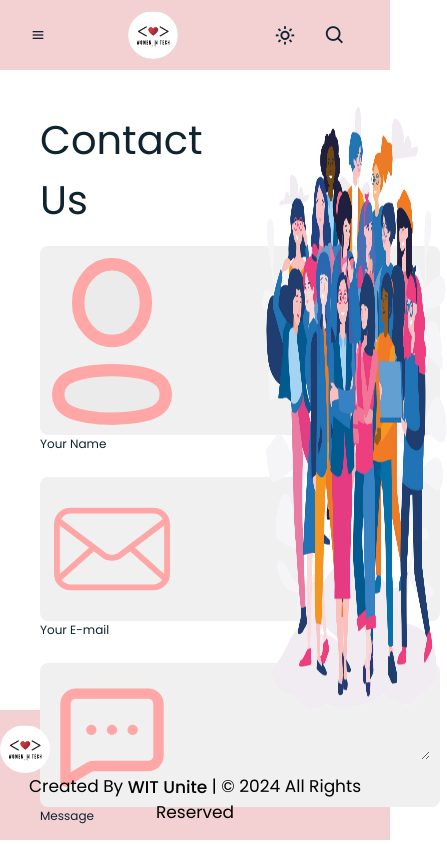
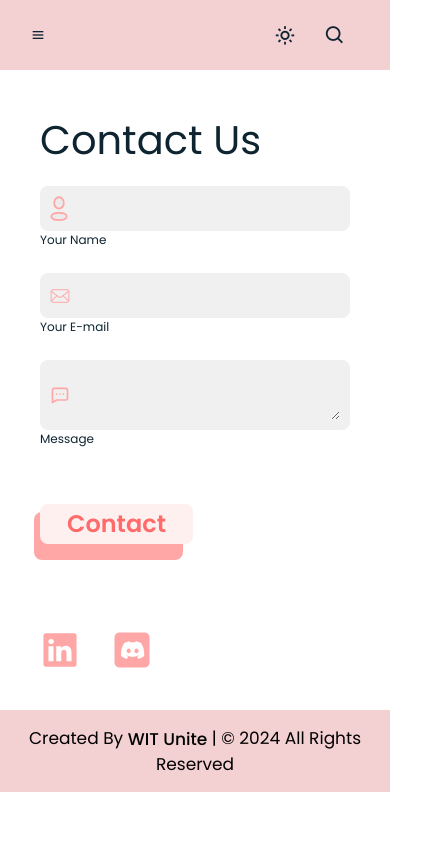
Before and after one commit to AliAngelinaaa/WITUnite, a React (Create React App) app: page /witunite/contactus in a window 390 px wide. Shown: the top 844 px of the page, 447 px wide, since content can reach past the window. Built offline with nearby package versions, Linux system fonts and the light colour scheme; no server answers.

Commit message:
Made the contact us page more reactive

```diff
--- a/src/components/contactform.jsx
+++ b/src/components/contactform.jsx
@@ -46,17 +46,17 @@ function ContactForm() {
     <form onSubmit={onSubmit} className="contact-form">
       <h1 className='title' style={{marginBottom:16}}>Contact Us</h1>
       <div className='input-container'>
-        <img src={name} style={{marginRight:8}}></img>
+        <img className='symbol' src={name} style={{marginRight:8}}></img>
         <input type="text" name="name"/><br/>
       </div>
       <label>Your Name</label>
       <div className='input-container'>
-        <img src={email} style={{marginRight:8}}></img>
+        <img className='symbol' src={email} style={{marginRight:8}}></img>
         <input type="email" name="email"/><br/>
       </div>
       <label>Your E-mail</label>
       <div className='input-container'>
-        <img src={message} style={{marginRight:8, textAlign:'start'}}></img>
+        <img className='symbol' src={message} style={{marginRight:8, textAlign:'start'}}></img>
         <textarea name="message"></textarea><br/>
       </div>
       <label style={{marginBottom:56}}>Message</label>
--- a/src/components/service.jsx
+++ b/src/components/service.jsx
@@ -29,6 +29,7 @@ function Service({ id, title, description, image}) {
   return (
     <div className="service">
       <img
+          className='img'
           src={image}
           width='140px'
           height='140px'
--- a/src/css/contactus.css
+++ b/src/css/contactus.css
@@ -106,3 +106,37 @@ h1{
 .social{
     margin-right: 32px;
 }
+
+@media (max-width: 600px) {
+  .symbol{
+    width: 20px;
+    height: auto;
+    display: flex;
+    object-fit: contain;
+  }
+  .social{
+    width: 40px;
+    height: auto;
+    display: flex;
+    object-fit: contain;
+  }
+}
+
+@media (max-width: 1000px) {
+  .contactimg {
+    display: none;
+  }
+  .contact-form{
+    width: 90%;
+  }
+  .input-container {
+    width: 100%
+  }
+}
+
+@media (max-width: 1130px) {
+  .contactimg {
+    transform: scale(0.7);
+    margin-right: 20px;
+  }
+}
--- a/src/css/services.css
+++ b/src/css/services.css
@@ -21,7 +21,7 @@
 }
 
 @media (max-width: 600px) {
-  img, .circleBlock, .card div a, .card div p, .card div h3, .card .HarmainImg {
+  .img{
       width: 50%;
       height: auto;
       display: flex;
--- a/src/pages/contactus.jsx
+++ b/src/pages/contactus.jsx
@@ -1,12 +1,13 @@
 import React from 'react'
 import ContactForm from '../components/contactform'
 import wit from "../images/wit.png"
+import '../css/contactus.css'
 
 function ContactUs() {
   return (
     <div style={{display:"flex", }}>
         <ContactForm></ContactForm>
-        <img src={wit} height='580px'></img>
+        <img className='contactimg' src={wit} height='580px'></img>
     </div>
   )
 }
```
